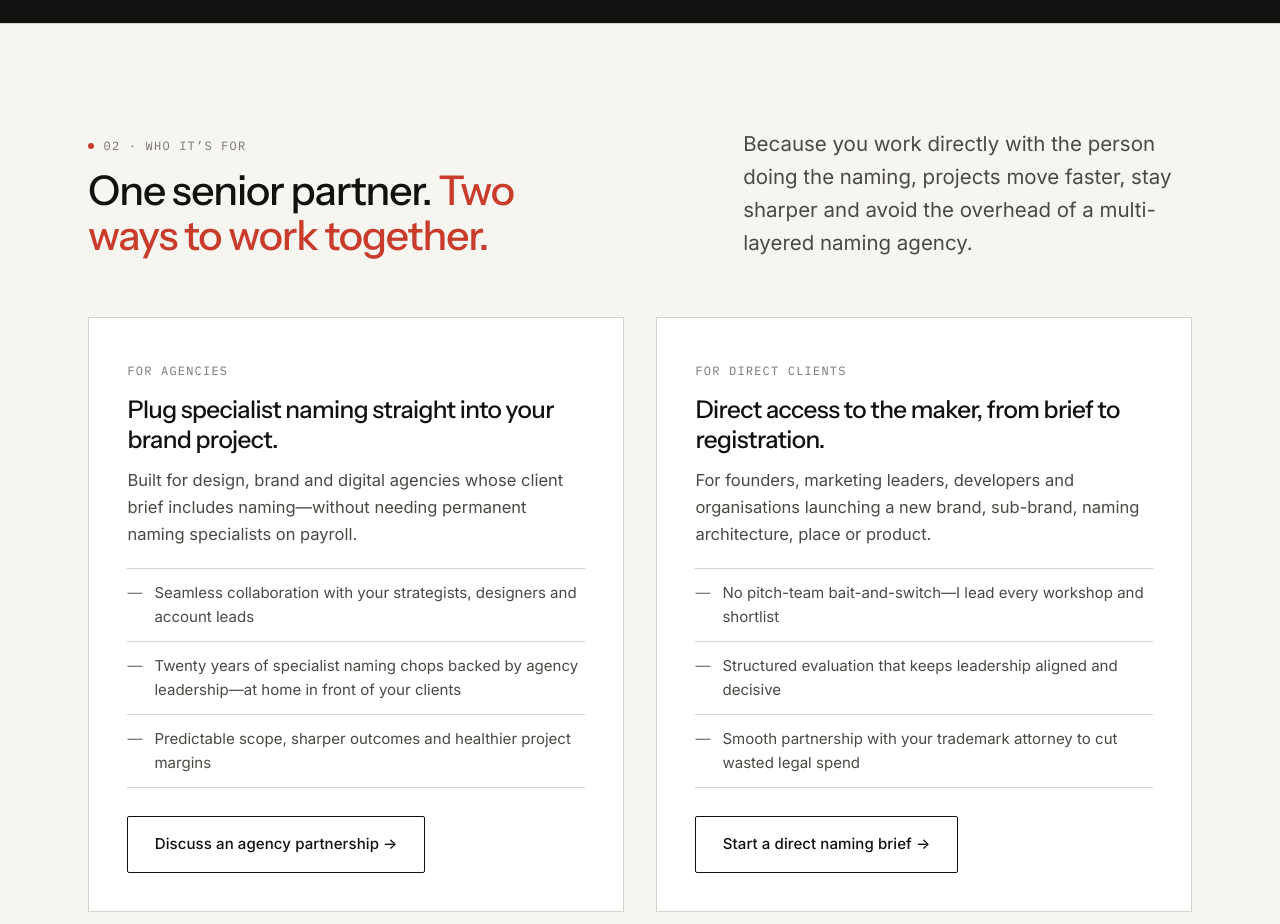
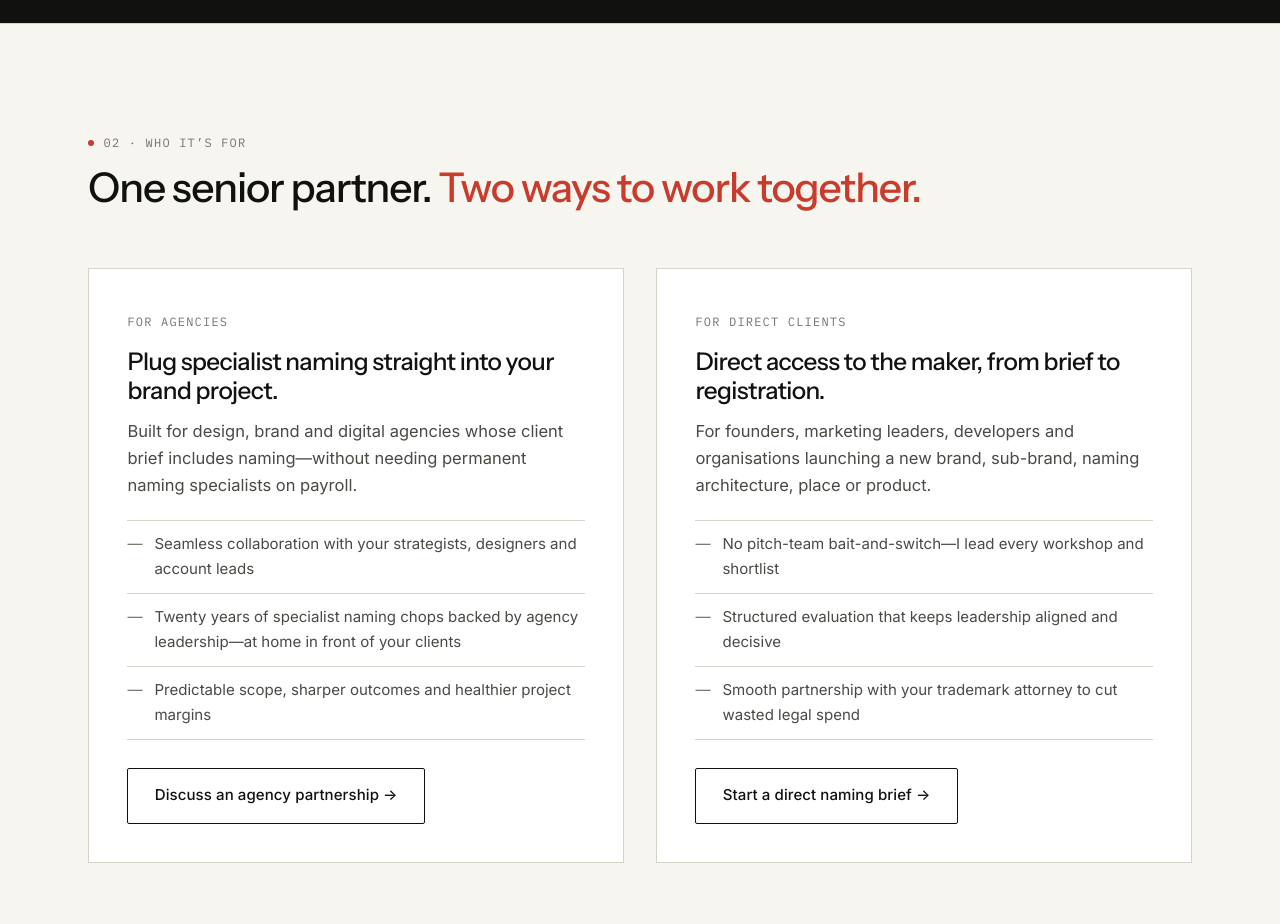
Before and after one commit to Spatch27/timburley.com, a plain HTML site: page public/index.html in a window 1280 px wide. Shown: the part 1640-2564 px from the top of the page. Drawn offline with Linux system fonts and the light colour scheme.

Commit message:
Remove supporting side copy from Homepage Section 02 (Who It's For)

```diff
--- a/public/index.html
+++ b/public/index.html
@@ -134,14 +134,11 @@
     <!-- Two Audiences -->
     <section class="section">
       <div class="container">
-        <div class="section-head section-head--split reveal">
+        <div class="section-head reveal">
           <div>
             <span class="eyebrow section-head__eyebrow">02 · Who It’s For</span>
             <h2 class="h-section">One senior partner. <em>Two ways to work together.</em></h2>
           </div>
-          <p class="lead" style="margin:0;">
-            Because you work directly with the person doing the naming, projects move faster, stay sharper and avoid the overhead of a multi-layered naming agency.
-          </p>
         </div>
 
         <div class="grid-2 reveal">
```
